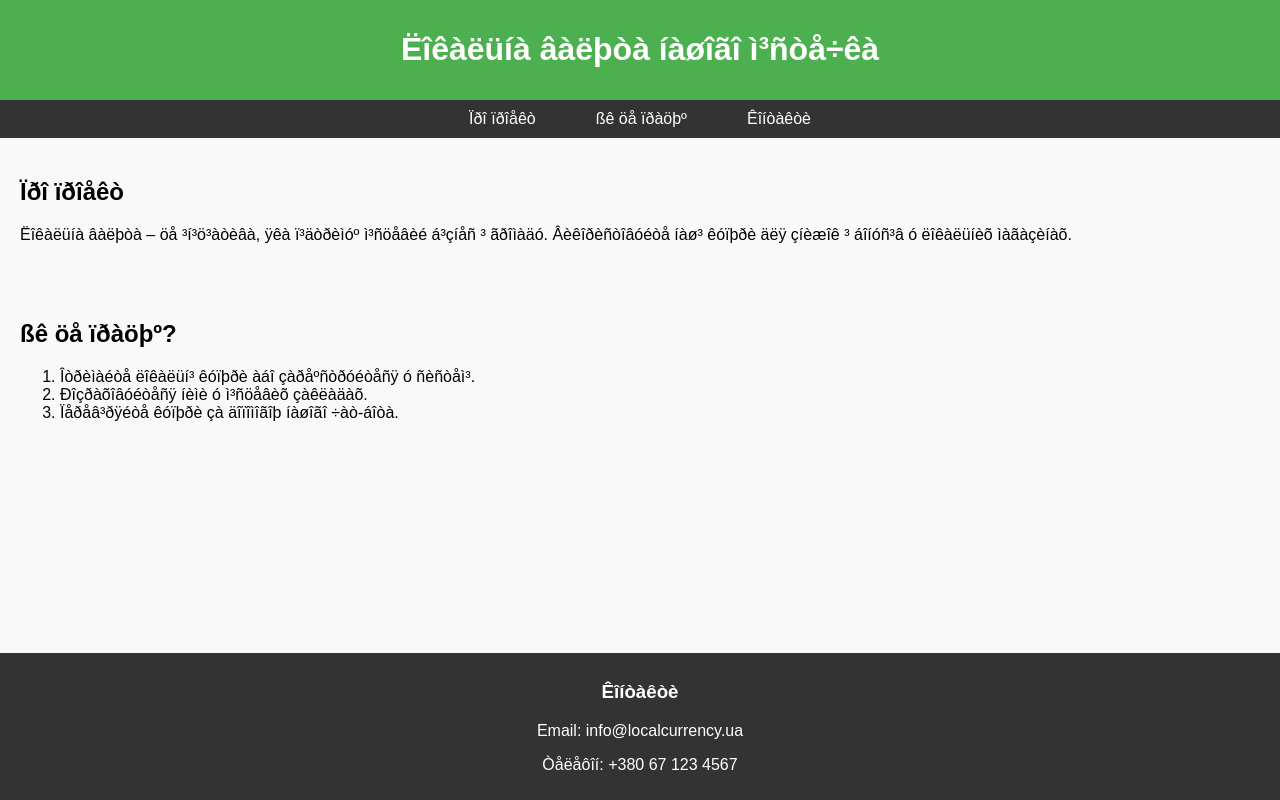
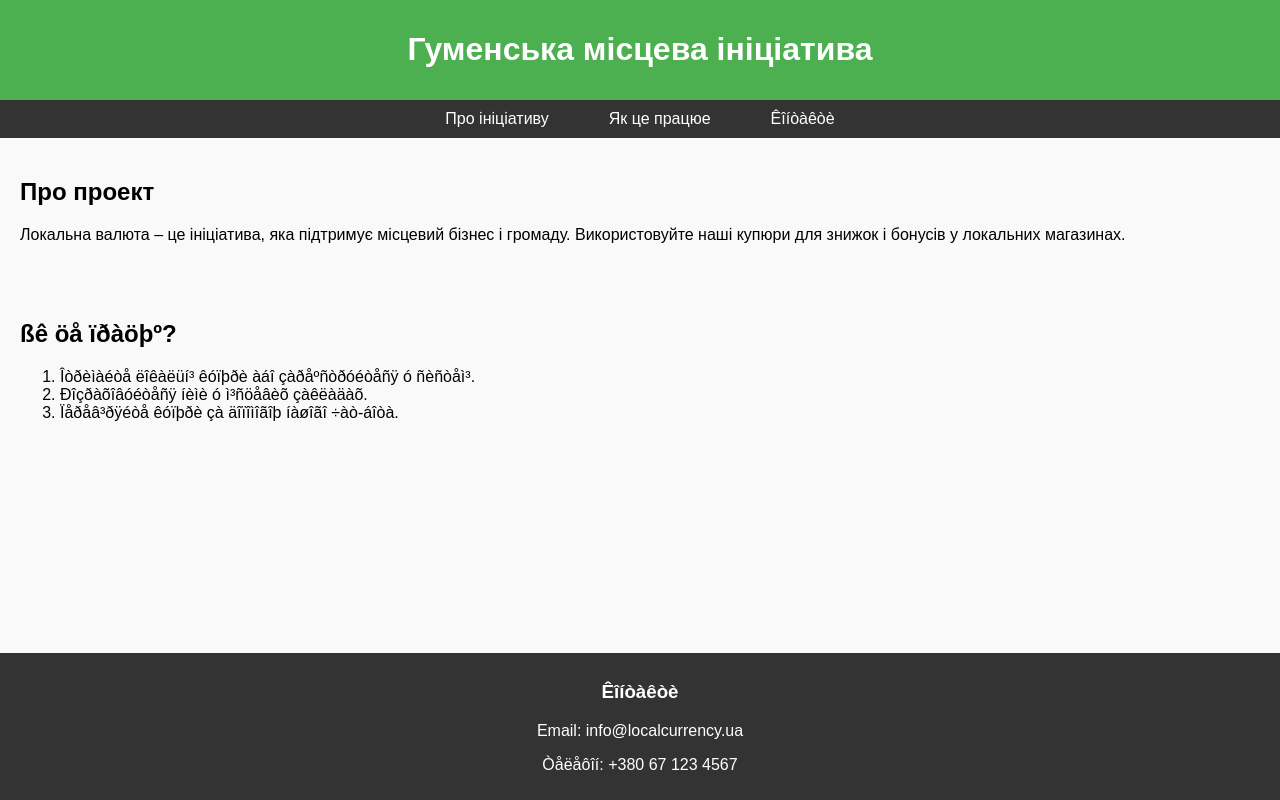
Before and after one commit to vshevchukv8/valuta, a plain HTML site: page index.html in a window 1280 px wide. Drawn offline with Linux system fonts and the light colour scheme.

Commit message:
Update index.html

```diff
--- a/index.html
+++ b/index.html
@@ -8,18 +8,18 @@
 </head>
 <body>
     <header>
-        <h1>Ëîêàëüíà âàëþòà íàøîãî ì³ñòå÷êà</h1>
+        <h1>Гуменська місцева ініціатива</h1>
     </header>
     <nav>
         <ul>
-            <li><a href="#about">Ïðî ïðîåêò</a></li>
-            <li><a href="#how-it-works">ßê öå ïðàöþº</a></li>
+            <li><a href="#about">Про ініціативу</a></li>
+            <li><a href="#how-it-works">Як це працюе</a></li>
             <li><a href="#contact">Êîíòàêòè</a></li>
         </ul>
     </nav>
     <section id="about">
-        <h2>Ïðî ïðîåêò</h2>
-        <p>Ëîêàëüíà âàëþòà – öå ³í³ö³àòèâà, ÿêà ï³äòðèìóº ì³ñöåâèé á³çíåñ ³ ãðîìàäó. Âèêîðèñòîâóéòå íàø³ êóïþðè äëÿ çíèæîê ³ áîíóñ³â ó ëîêàëüíèõ ìàãàçèíàõ.</p>
+        <h2>Про проект</h2>
+        <p>Локальна валюта – це ініціатива, яка підтримує місцевий бізнес і громаду. Використовуйте наші купюри для знижок і бонусів у локальних магазинах.</p>
     </section>
     <section id="how-it-works">
         <h2>ßê öå ïðàöþº?</h2>
```
